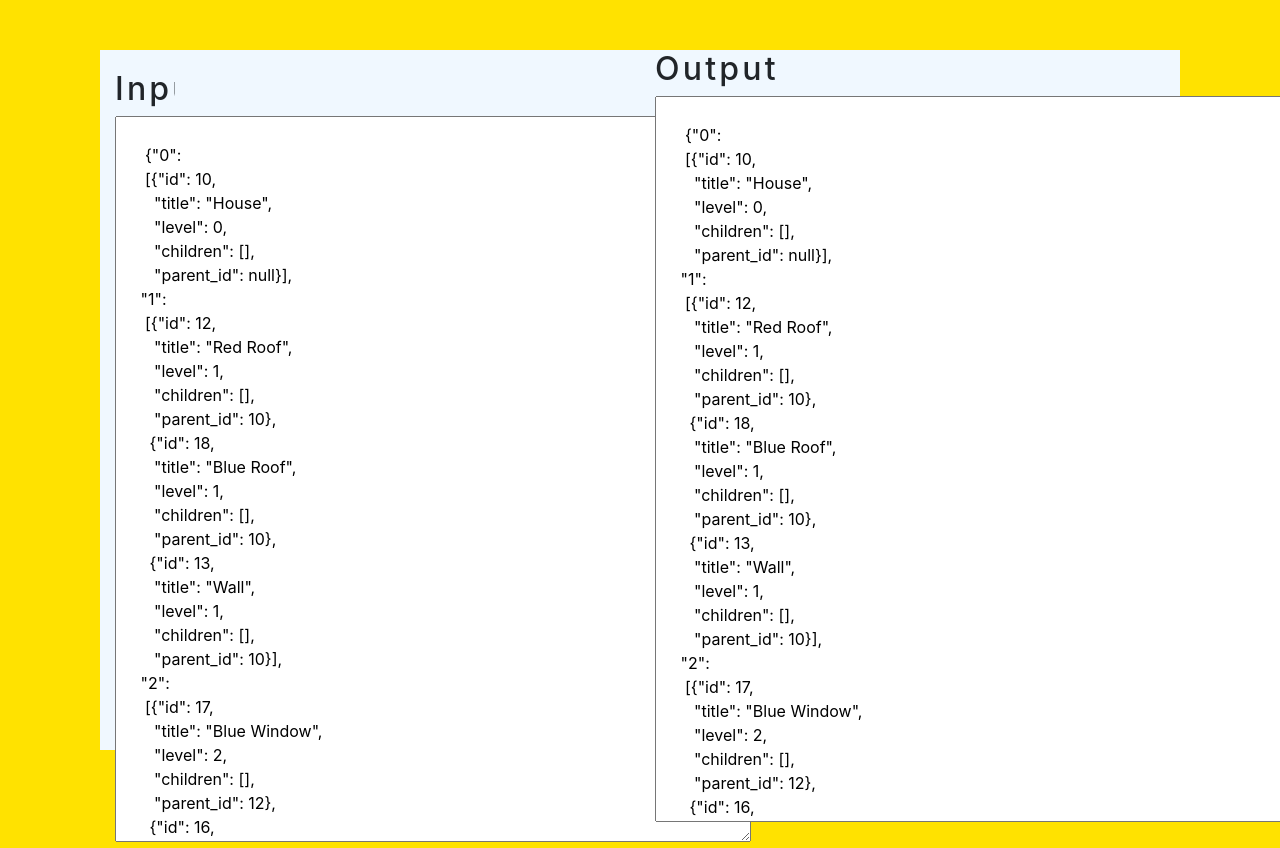
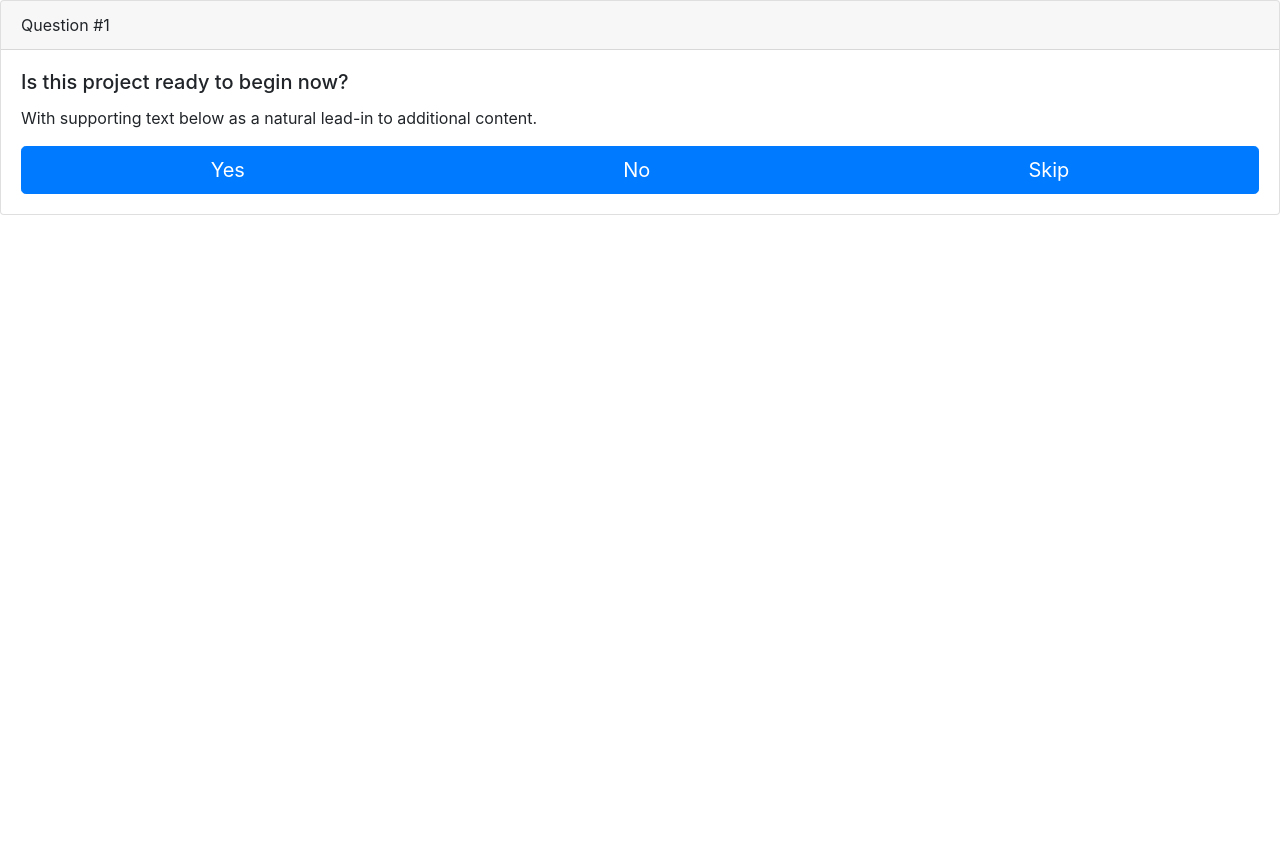
Before and after one commit to autsys/example, a React (Create React App) app: page / in a window 1280 px wide. After the commit the page ends 800 px from the top, so only its background shows below. Built offline with nearby package versions, Linux system fonts and the light colour scheme.

Commit message:
added starting button/group and card

```diff
--- a/src/App.css
+++ b/src/App.css
@@ -5,6 +5,10 @@
 .App-logo {
   animation: App-logo-spin infinite 20s linear;
   height: 40vmin;
+}
+
+.App-button {
+  width: 100px
 }
 
 .App-header {
--- a/src/App.js
+++ b/src/App.js
@@ -1,80 +1,13 @@
 import React, { Component, Fragment } from 'react';
 import './App.css';
+//import { YesButt, NoButt, SkipButt, ButtonG } from './components/button';
+import QCard from './components/card';
 
 class App extends Component {
-  constructor() {
-    super();
-    this.state = {
-      text: `
-      {"0":
-      [{"id": 10,
-        "title": "House",
-        "level": 0,
-        "children": [],
-        "parent_id": null}],
-     "1":
-      [{"id": 12,
-        "title": "Red Roof",
-        "level": 1,
-        "children": [],
-        "parent_id": 10},
-       {"id": 18,
-        "title": "Blue Roof",
-        "level": 1,
-        "children": [],
-        "parent_id": 10},
-       {"id": 13,
-        "title": "Wall",
-        "level": 1,
-        "children": [],
-        "parent_id": 10}],
-     "2":
-      [{"id": 17,
-        "title": "Blue Window",
-        "level": 2,
-        "children": [],
-        "parent_id": 12},
-       {"id": 16,
-        "title": "Door",
-        "level": 2,
-        "children": [],
-        "parent_id": 13},
-       {"id": 15,
-        "title": "Red Window",
-        "level": 2,
-        "children": [],
-        "parent_id": 12}]}
-      `
-    };
-  }
-
-
-
-  onChange(event) {
-    this.setState({
-      [event.target.name]: event.target.value
-    });
-  }
-
   render() {
-    const { text } = this.state;
-
     return (
       <Fragment>
-        <div className="work-area">
-          <div className="container">
-            <div className="row">
-              <div className="col-md-6">
-                <h2 className="editable">Input (editable field)</h2>
-                <textarea rows="30" cols="60" onChange={this.onChange.bind(this)} name="text" value={text} />
-              </div>
-              <div className="col-md-6">
-                <h2 className="non-editable">Output</h2>
-                <textarea rows="30" cols="60" readOnly value={text} />
-              </div>
-            </div>
-          </div>
-        </div>
+        <QCard />
       </Fragment>
     );
   }
--- /dev/null
+++ b/src/components/button.js
@@ -0,0 +1,50 @@
+import React, { Component } from 'react';
+import { ButtonToolbar, Button, ButtonGroup } from 'react-bootstrap';
+
+export class YesButt extends Component {
+  render() {
+    return (
+      <ButtonToolbar>
+        <Button style={buttonStyle} variant="outline-success">Yes</Button>
+      </ButtonToolbar>
+    );
+  }
+}
+
+export class SkipButt extends Component {
+  render() {
+    return (
+      <ButtonToolbar>
+        <Button style={buttonStyle} variant="outline-warning">Skip</Button>
+      </ButtonToolbar>
+    );
+  }
+}
+
+export class NoButt extends Component {
+  render() {
+    return (
+      <ButtonToolbar>
+        <Button style={buttonStyle} variant="outline-danger">No</Button>
+      </ButtonToolbar>
+    );
+  }
+}
+
+export class ButtonG extends Component {
+  render() {
+    return(
+      <div className="d-flex flex-column">
+        <ButtonGroup size="lg">
+          <Button>Yes</Button>
+          <Button>No</Button>
+          <Button>Skip</Button>
+        </ButtonGroup>
+     </div>
+    )
+  }
+}
+
+const buttonStyle = {
+  width: 120,
+};
--- /dev/null
+++ b/src/components/card.js
@@ -0,0 +1,20 @@
+import React, { Component } from 'react';
+import Card from 'react-bootstrap/Card'
+import { ButtonG } from './button';
+
+export default class QCard extends Component {
+  render() {
+    return (
+      <Card>
+      <Card.Header>Question #1</Card.Header>
+      <Card.Body>
+        <Card.Title>Is this project ready to begin now?</Card.Title>
+        <Card.Text>
+          With supporting text below as a natural lead-in to additional content.
+        </Card.Text>
+        <ButtonG />
+      </Card.Body>
+    </Card>
+    );
+  }
+}
--- a/src/index.css
+++ b/src/index.css
@@ -1,23 +1,3 @@
-body {
-  animation: colorchange 50s infinite;
-  -webkit-animation: colorchange 50s infinite;
-}
-@keyframes colorchange /* for Safari and Chrome - */
-{
-  0%   {background: red;}
-  25%  {background: yellow;}
-  50%  {background: blue;}
-  75%  {background: green;}
-  100% {background: red;}
-}
-@-webkit-keyframes colorchange /* for Safari and Chrome - */
-{
-  0%   {background: red;}
-  25%  {background: yellow;}
-  50%  {background: blue;}
-  75%  {background: green;}
-  100% {background: red;}
-}
 .work-area {
   margin-top: 50px;
   margin-left: 100px;
```
